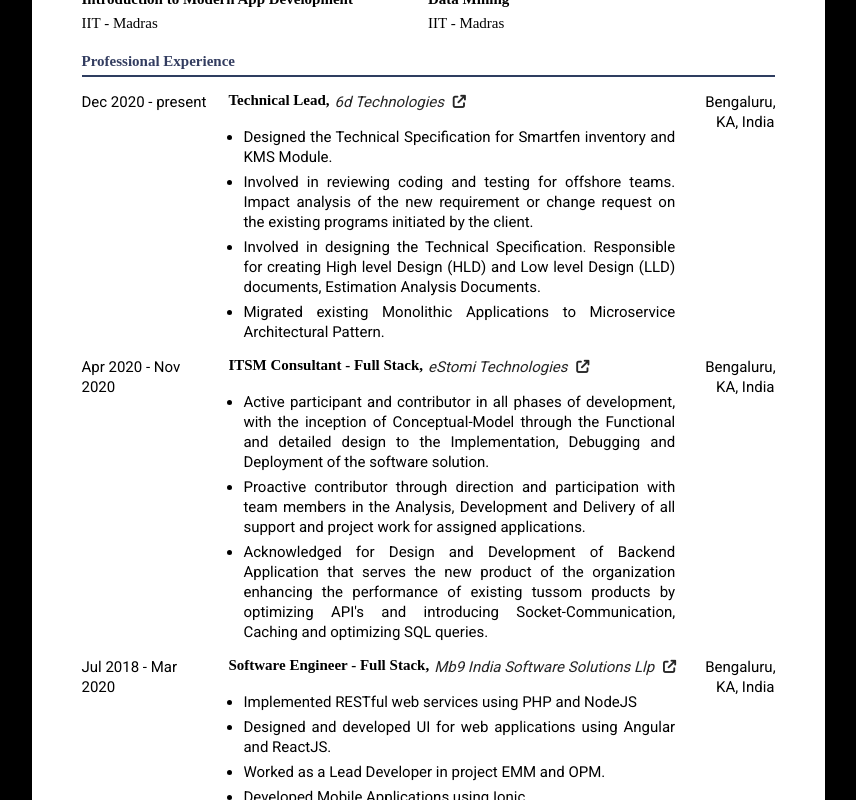
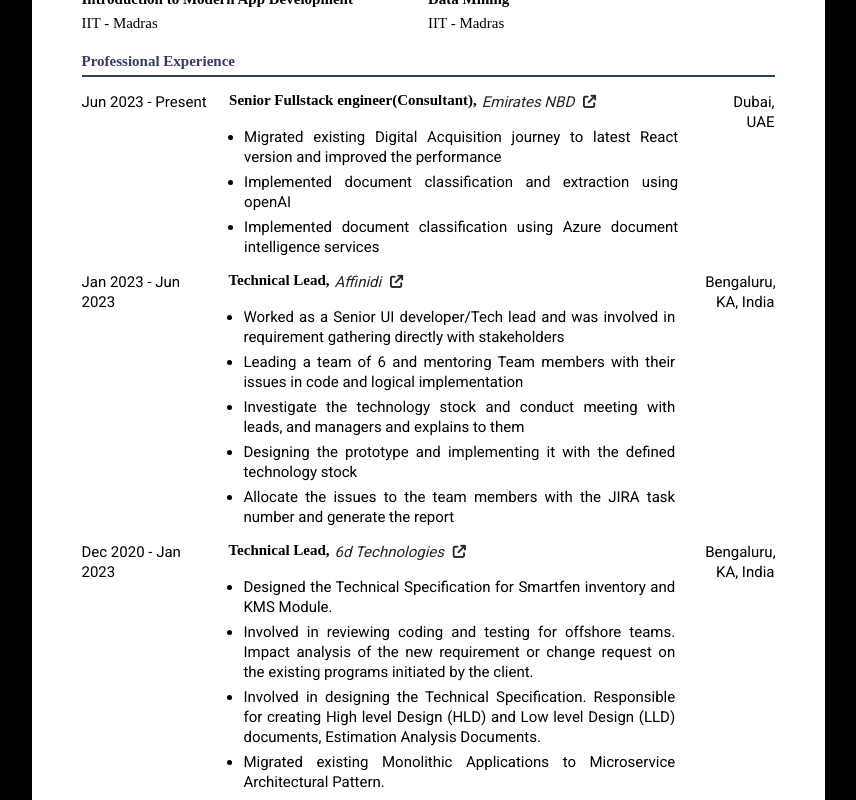
Before and after one commit to harismohammed18/cv, a React (Create React App) app: page / in a window 1280 px wide. Shown: the part 920-1720 px from the top of the page, without its empty margins (212-1068 px from the left). Built offline with nearby package versions, Linux system fonts and the light colour scheme.

Commit message:
added new exp

```diff
--- a/src/component/partials/awards.tsx
+++ b/src/component/partials/awards.tsx
@@ -7,6 +7,11 @@
       key: React.useId(),
       title: "Best Performer - Recognition",
       org: "MB9 India Software Solutions Llp",
+    },
+    {
+      key: React.useId(),
+      title: "Best Performer - Recognition",
+      org: "Emirates NBD",
     },
     {
       key: React.useId(),
--- a/src/component/partials/professional-experience.tsx
+++ b/src/component/partials/professional-experience.tsx
@@ -13,7 +13,39 @@
   }> = [
     {
       key: React.useId(),
-      duration: "Dec 2020 - present",
+      duration: "Jun 2023 - Present",
+      companyName: "Emirates NBD",
+      position: "Senior Fullstack engineer(Consultant)",
+      place: "Dubai, UAE",
+      companyLink: "https://www.emiratesnbd.com/en",
+      responsibilities: [
+        `Migrated existing Digital Acquisition journey to latest React version and improved the performance`,
+        `Implemented document classification and extraction using openAI`,
+        `Implemented document classification using Azure document intelligence services`,
+      ],
+    },
+    {
+      key: React.useId(),
+      duration: "Jan 2023 - Jun 2023",
+      companyName: "Affinidi",
+      position: "Technical Lead",
+      place: "Bengaluru, KA, India",
+      companyLink: "https://www.affinidi.com/",
+      responsibilities: [
+        `Worked as a Senior UI developer/Tech lead and was involved in requirement gathering
+        directly with stakeholders`,
+        `Leading a team of 6 and mentoring Team members with their issues in code and logical
+        implementation`,
+        `Investigate the technology stock and conduct meeting with leads, and managers and
+        explains to them`,
+        `Designing the prototype and implementing it with the defined technology stock`,
+        `Allocate the issues to the team members with the JIRA task number and generate the
+        report`,
+      ],
+    },
+    {
+      key: React.useId(),
+      duration: "Dec 2020 - Jan 2023",
       companyName: "6d Technologies",
       position: "Technical Lead",
       place: "Bengaluru, KA, India",
--- a/src/component/partials/technical-summary.tsx
+++ b/src/component/partials/technical-summary.tsx
@@ -21,7 +21,7 @@
     },
     {
       title: "Tools and Libraries",
-      text: "ReactJS, VueJS, GIT, Webpack, Redis, Botpress, Adobe XD, Bootstrap, Material UI, Redux, Socket.io, Vuetify, Apache Kafka, SCSS, Docker",
+      text: "ReactJS, VueJS, GIT,OpenAI, Webpack, Redis, Botpress, Adobe XD, Bootstrap, Material UI, Redux, Socket.io, Vuetify, Apache Kafka, SCSS, Docker",
     },
     {
       title: "Frameworks",
```
